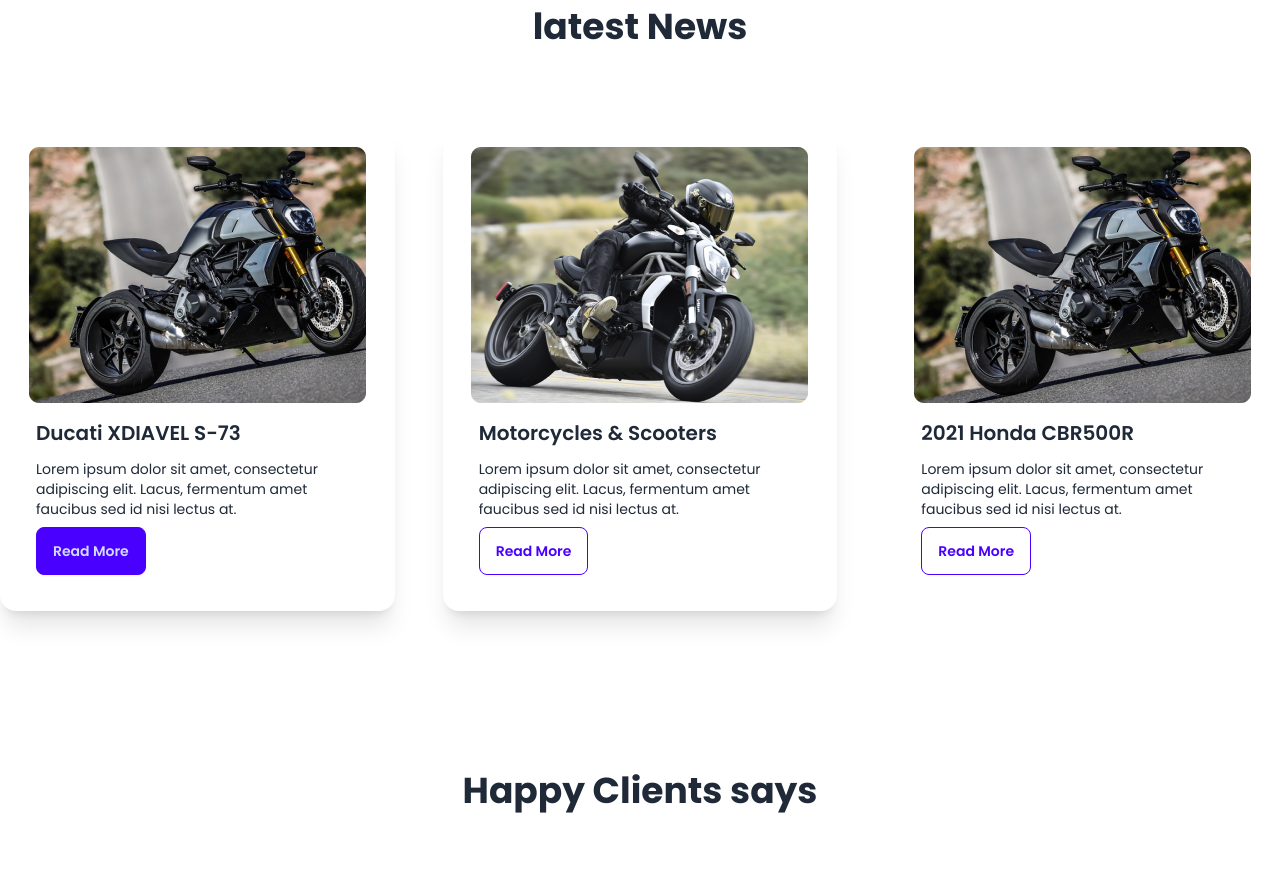
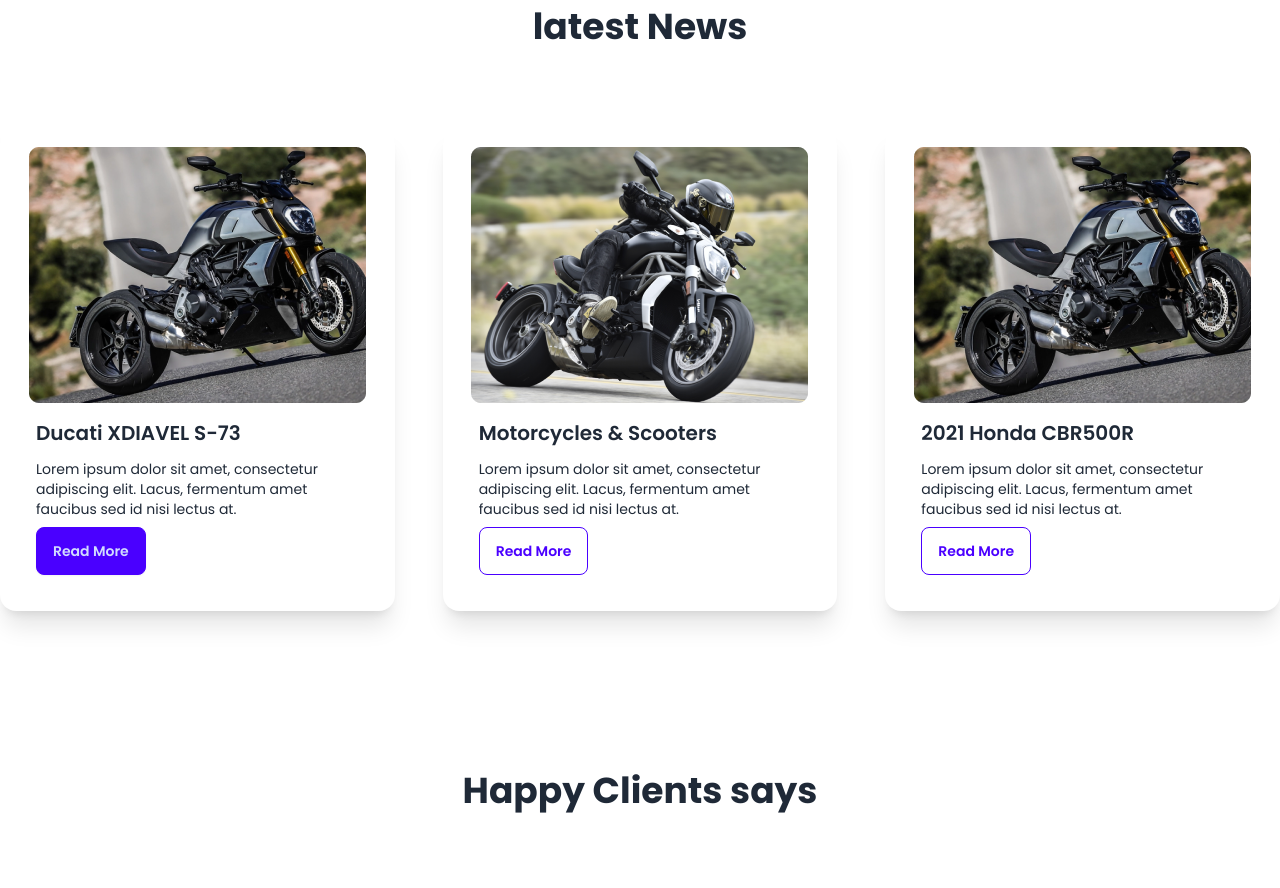
Before and after one commit to Mahade-786/Biker-Zone, a plain HTML site: page index.html in a window 1280 px wide. Shown: the part 1160-2048 px from the top of the page. Drawn offline with nearby package versions, Linux system fonts and the light colour scheme.

Commit message:
extra added

```diff
--- a/index.html
+++ b/index.html
@@ -175,7 +175,7 @@
                     </div>
                   </div>
                   <!-- Cards 3 -->
-                <div class="card card-compact bg-base-100 shadow- p-5">
+                <div class="card card-compact bg-base-100 shadow-xl p-5">
                     <figure>
                       <img src="images/others/latest1.png"alt="" />
                     </figure>
```
